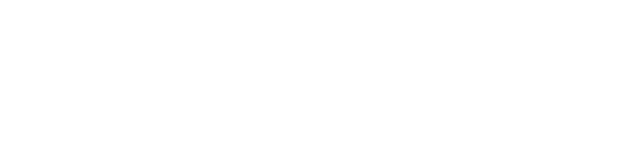
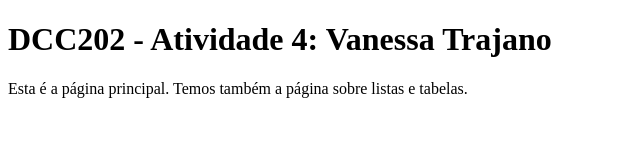
Before and after one commit to ufjf-dcc202/ufjf-dcc202-2023-3-a-atv4-VanessaTrajano, a website: page index.html in a window 1280 px wide. Shown: the whole page, without its empty margins (0-640 px from the left). Drawn offline with Linux system fonts and the light colour scheme.

Commit message:
Adiciona a main e seu conteúdo no index.html

```diff
--- a/index.html
+++ b/index.html
@@ -6,6 +6,9 @@
     <title>DCC202 - Atividade 4: Vanessa Trajano</title>
 </head>
 <body>
-
+    <main>
+        <h1>DCC202 - Atividade 4: Vanessa Trajano</h1>
+        <p>Esta é a página principal. Temos também a página sobre listas e tabelas.</p>
+    </main>
 </body>
 </html>
```
